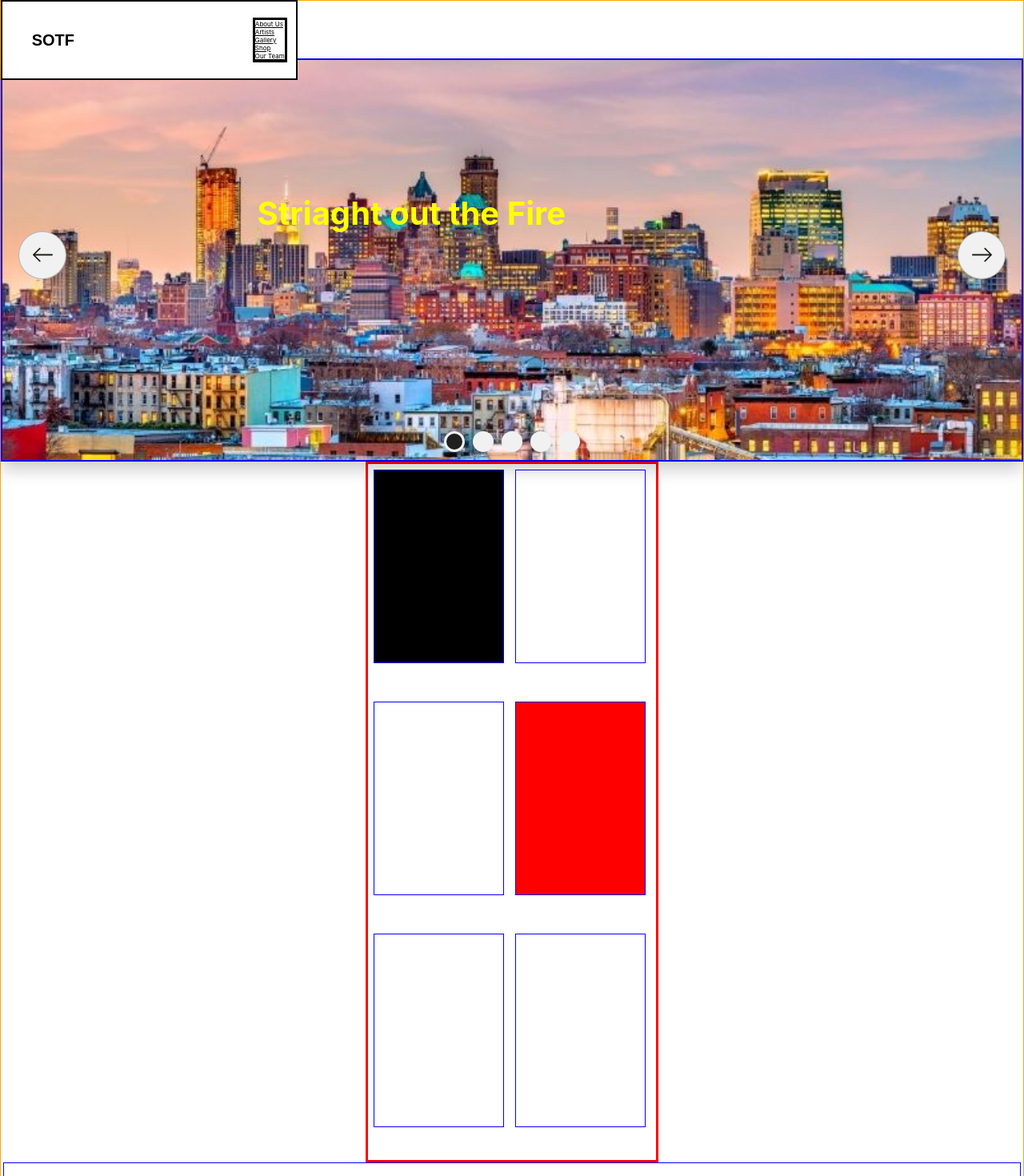
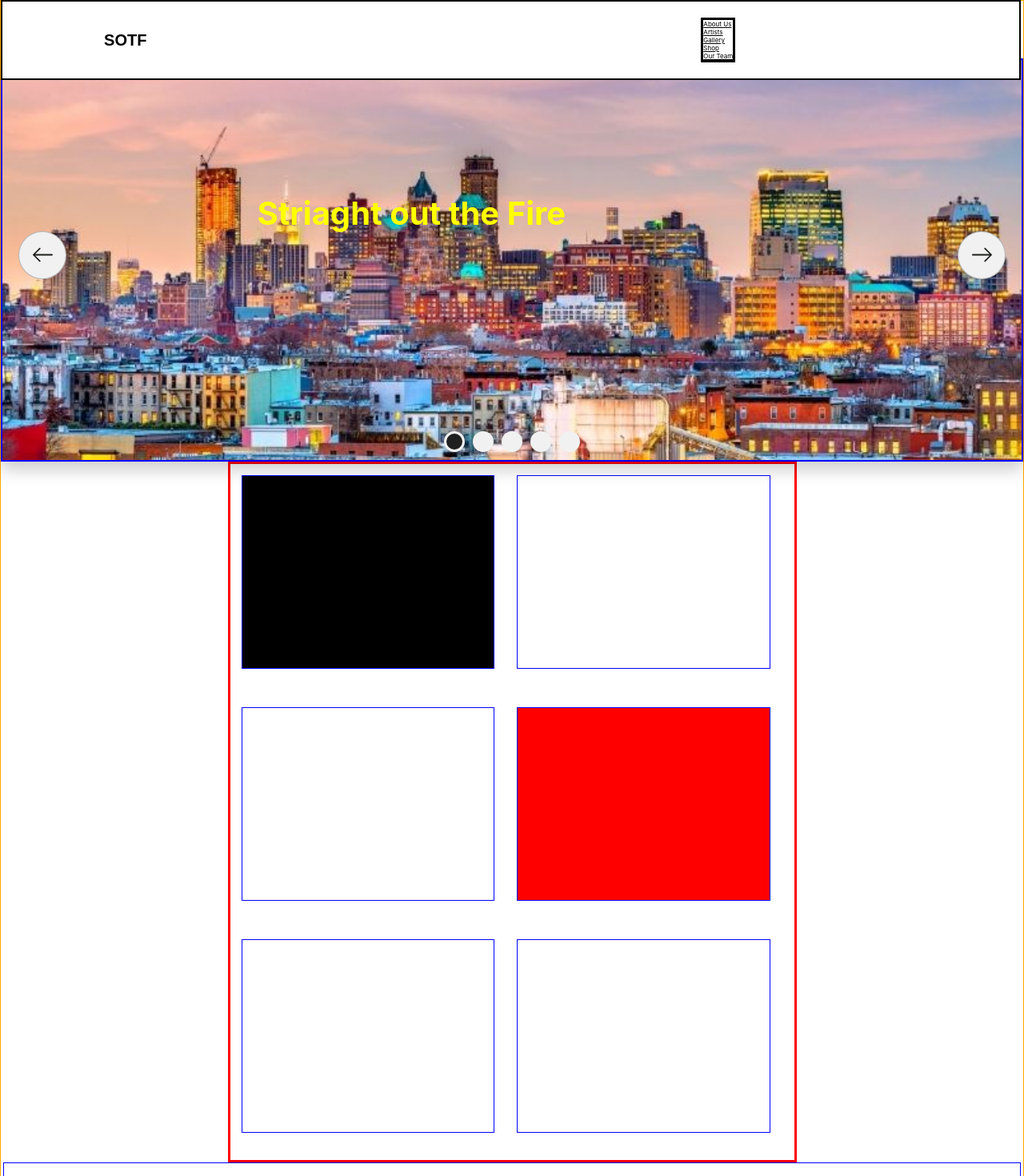
Before and after one commit to YaniWessi/Straightoutthefire-, a React (Create React App) app: page / in a window 1280 px wide. Shown: the top 1470 px of the page at 80% size. Built offline with nearby package versions, Linux system fonts and the light colour scheme.

Commit message:
added some media queries to the project

```diff
--- a/src/index.css
+++ b/src/index.css
@@ -131,7 +131,7 @@ code {
   padding: 0%;
   margin:0px;
   height: 96px;
-  width:367px;
+  width:98.3%;
   background-color: white;
 
   /* margin-right: 100%; */
@@ -252,20 +252,124 @@ code {
 .video{
   /* border: 1px solid black; */
   border-style: outset;
-  height: 35vh;
-  margin:10%;
+  height: 300px;
+  margin:45px;
 }
 
 /* Css styles for footer */
 
 .footer{
-  margin:0 3px;
+  margin:1px;
   position:absolute;
   bottom: 0;
   left: 0;
   z-index: 1;
   border: 1px solid blue;
   height:319px;
-  width: 364px;
+  width: 353px;
 
 }
+
+
+
+/* styles for media query 304px */
+
+@media (min-width: 390px) {
+
+  .footer {
+   width: 382px;
+  }
+
+}
+
+@media (min-width: 384px) {
+
+  .footer {
+   width: 376px;
+  }
+
+}
+
+@media (min-width: 412px) {
+  .mid-box {
+    width: 390px;
+  }
+
+  .footer {
+    width:404px;
+  }
+}
+
+@media (min-width: 428px) {
+
+  .mid-box {
+    width: 398px;
+  }
+  .footer{
+    width:419px
+  }
+}
+
+@media (min-width:768px) {
+
+  .mid-box {
+    width:705px;
+  }
+
+  .appHeader{
+    width: 99.3%;
+  }
+
+  .footer {
+    width:759px;
+  }
+}
+
+
+@media (min-width: 834px) {
+
+  .footer {
+    width: 825px;
+  }
+}
+/*
+@media (min-width:379px) {
+
+  .appHeader{
+    width: 373px;
+  }
+  }
+
+
+@media (min-width:381px) {
+
+  .appHeader{
+    width: 374px;
+  }
+  } */
+
+/*
+@media (min-width:382px) {
+
+.appHeader{
+  margin:0px 3px;
+}
+
+.footer{
+  margin:0px 7px;
+}
+
+
+} */
+
+/* @media (min-width:392px) {
+
+  .appHeader{
+    margin:0px 8.5px;
+  }
+
+  .footer{
+    margin:0px 7px;
+  }
+
+  } */
```
